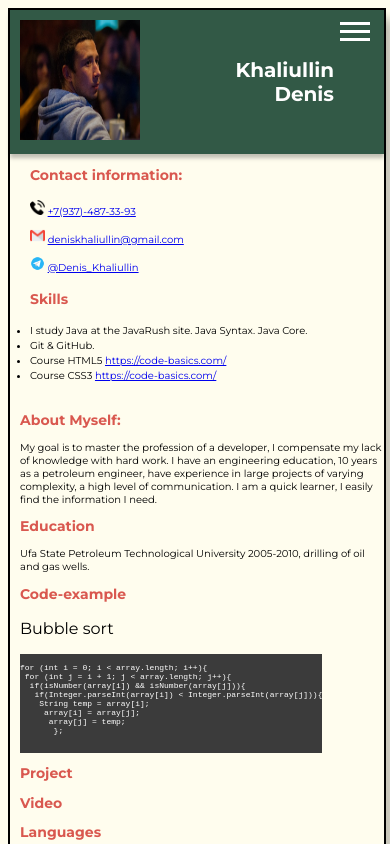
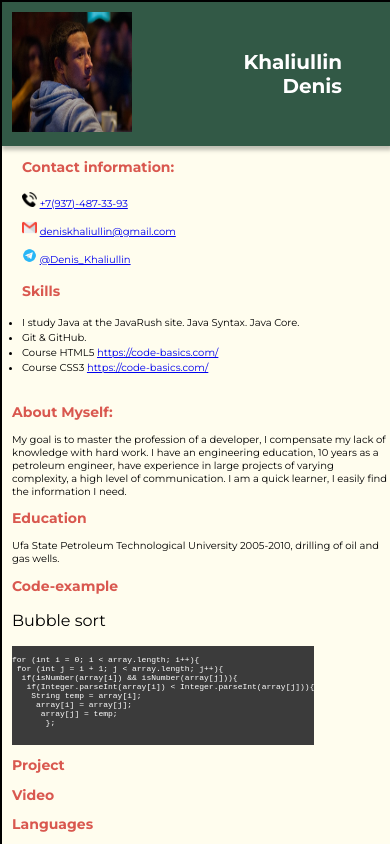
Before and after one commit to DenisKhaliullin/rsschool-cv2021Q3, a plain HTML site: page index.html in a window 390 px wide. Shown: the top 844 px of the page. Drawn offline with Linux system fonts and the light colour scheme.

Commit message:
refactor: change adaptive

```diff
--- a/assets/css/style.css
+++ b/assets/css/style.css
@@ -3,12 +3,12 @@
 body {
     font-family: 'Montserrat', sans-serif;
     background: #FFFDEE;
-
+    margin: 0;
 }
 
 .container{
     width: 100%;
-    max-width: 1440px;
+    max-width: 1200px;
     border: 2px solid #000;
     margin: 0 auto;
     box-shadow: 10px 10px 10px -1px rgba(0, 0, 0, 0.23);
@@ -40,6 +40,7 @@ body {
 
 
 .nav {
+    display: none;
    font-size: 14px;
    text-transform: uppercase;
 }
@@ -72,8 +73,9 @@ body {
     z-index: 1;
 }
 .nav-toogle__item {
-        display: block;
-        width: 100%;
+    display: none;
+       /* display: block;
+        width: 100%;*/
         height: 3px;
         background-color: #fff;
         position: absolute;
@@ -164,6 +166,18 @@ pre {
 .my-github {
     display: flex;
     align-items: center;
+}
+
+@media (max-width: 1400px) {
+    .container {
+        max-width: 1320px;
+    }
+}
+
+@media (max-width: 1200px) {
+    .container {
+        max-width: 1120px;
+    }
 }
 
 @media (max-width: 770px){
```
